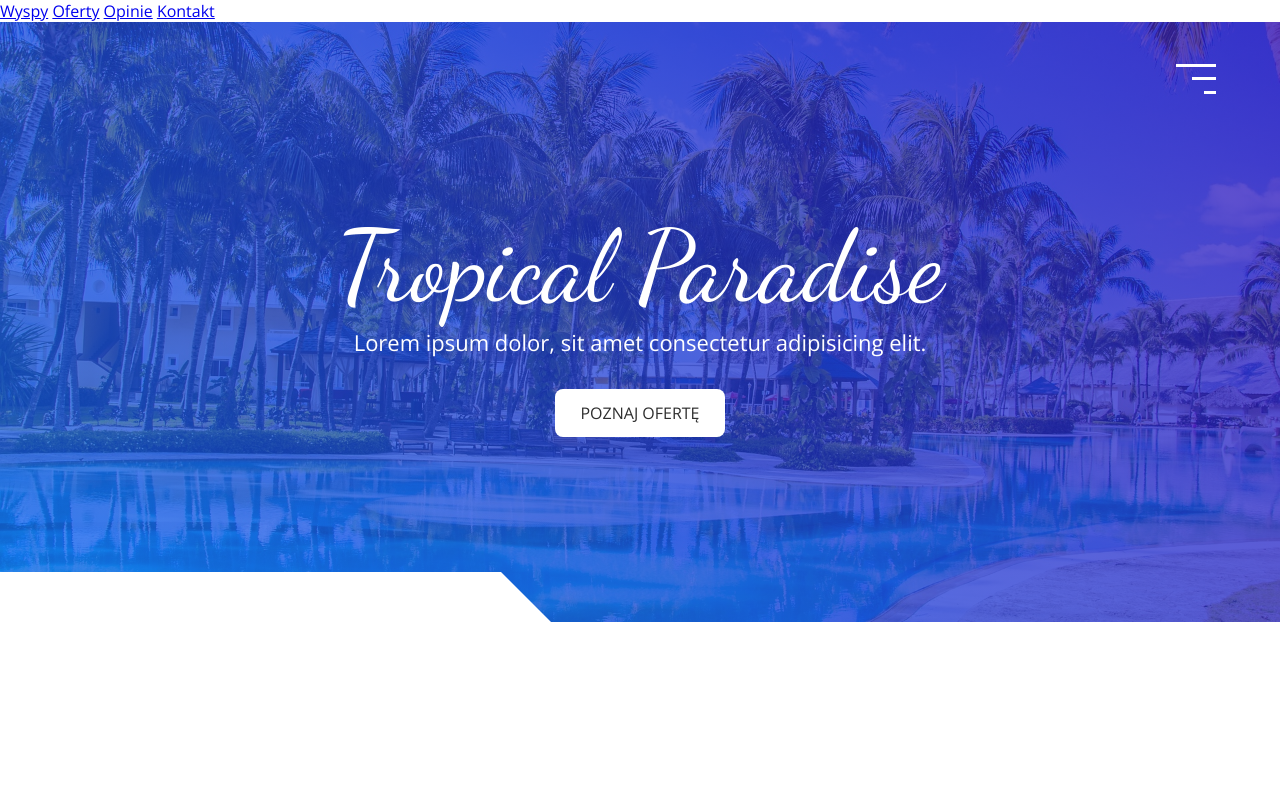
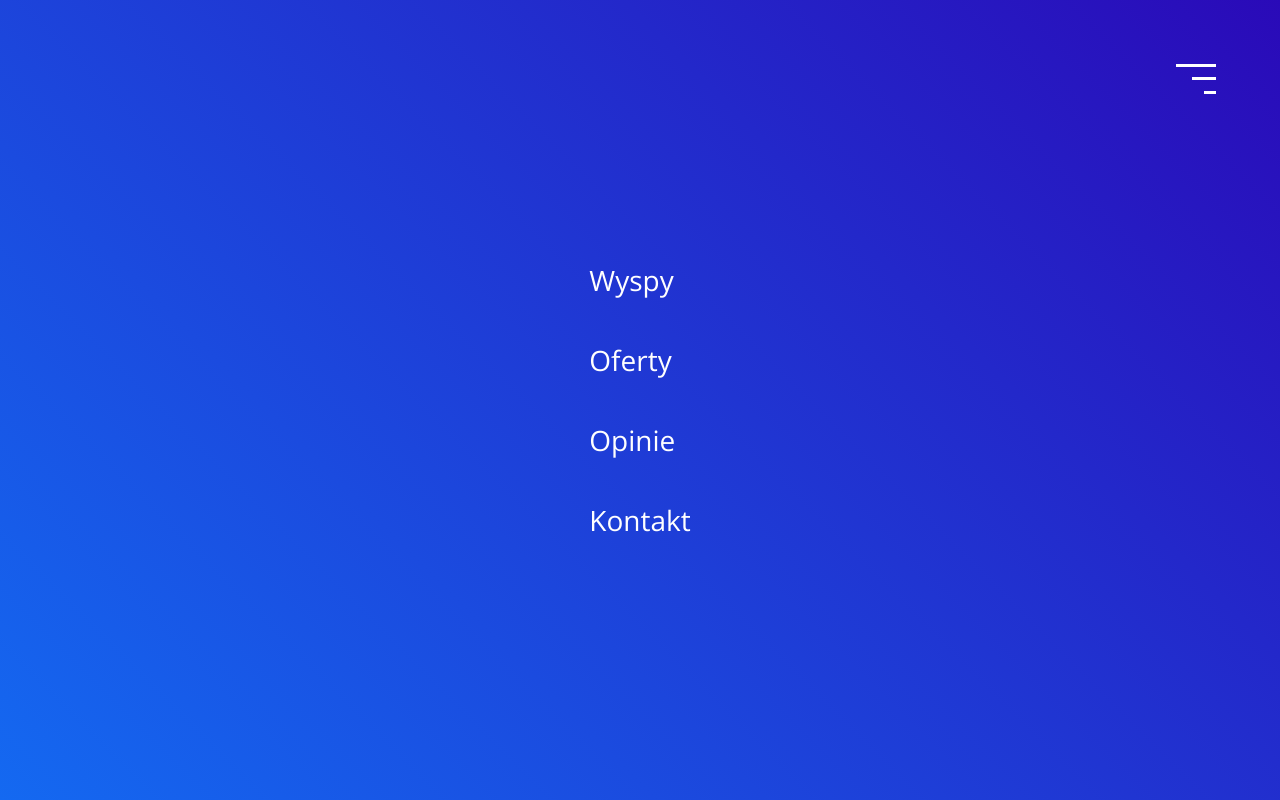
Before and after one commit to MantaRayScript/MCC_Flexbox_Project, a plain HTML site: page index.html in a window 1280 px wide. Drawn offline with nearby package versions, Linux system fonts and the light colour scheme.

Commit message:
Styling the navigation, adding hovers on the before pseudo-element

```diff
--- a/sass/style.scss
+++ b/sass/style.scss
@@ -62,6 +62,41 @@ body {
 			top: 27px;
 			width: 30%;
 			transition-delay: 0.1s;
+		}
+	}
+}
+
+.nav {
+	position: fixed;
+	top: 0;
+	display: flex;
+	justify-content: center;
+	align-items: center;
+	height: 100vh;
+	width: 100%;
+	background-image: colors.$blue-gradient-solid;
+	z-index: 100;
+	&__item {
+		position: relative;
+		display: block;
+		margin: 0.5em 0;
+		padding: 0.5em 2em;
+		font-size: 2.8rem;
+		color: colors.$pure-white;
+		text-decoration: none;
+		&::before {
+			position: absolute;
+			top: 0;
+			left: 0;
+			width: 3px;
+			height: 100%;
+			transform: scaleY(0);
+			background-color: colors.$pure-white;
+			transition: transform 0.3s;
+			content: "";
+		}
+		&:hover::before {
+			transform: scaleY(1);
 		}
 	}
 }
```
Also changed, not shown: css/style.css, 1 other file.
